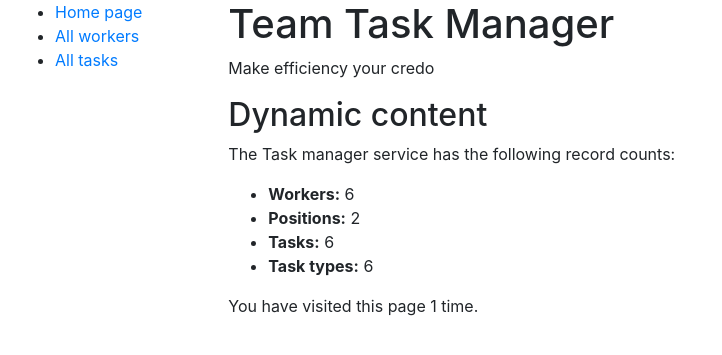
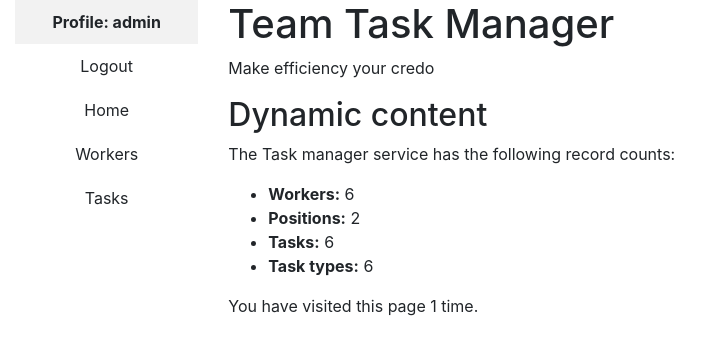
Before and after one commit to JohnnyWalker010/team-task-manager, a Django app: page / in a window 1280 px wide. Shown: the top 355 px of the page, without its empty margins (0-722 px from the left). Run offline with Django 5.2, Linux system fonts and the light colour scheme; a user stored in the database is signed in; data comes from the database, SQL or seed files in the repository.

Commit message:
Add files to previous commit

```diff
--- a/task_manager/urls.py
+++ b/task_manager/urls.py
@@ -1,3 +1,4 @@
+from django.contrib.auth.views import LogoutView, LoginView
 from django.urls import path
 
 from task_manager.views import (
@@ -15,6 +16,8 @@ app_name = "task_manager"
 
 urlpatterns = [
     path("", index, name="index"),
+    path("login/", LoginView.as_view(), name="login"),
+    path("logout/", LogoutView.as_view(), name="logout"),
     path("workers_list/", WorkerListView.as_view(), name="workers_list"),
     path("workers_list/create", WorkerCreateView.as_view(), name="create_worker"),
     path("workers/<int:pk>/", WorkerUpdateView.as_view(), name="update_worker"),
--- a/task_manager/views.py
+++ b/task_manager/views.py
@@ -3,7 +3,7 @@ from django.contrib.auth.decorators import login_required
 from django.contrib.auth.mixins import LoginRequiredMixin
 from django.shortcuts import render
 from django.urls import reverse_lazy
-from django.views.generic import ListView, CreateView, UpdateView, DeleteView
+from django.views.generic import ListView, CreateView, UpdateView, DeleteView, DetailView
 
 from task_manager.forms import (
     WorkerSearchForm,
--- a/team_task_manager/settings.py
+++ b/team_task_manager/settings.py
@@ -126,3 +126,7 @@ STATIC_URL = "static/"
 DEFAULT_AUTO_FIELD = "django.db.models.BigAutoField"
 
 CRISPY_TEMPLATE_PACK = "bootstrap4"
+
+LOGIN_URL = "task_manager:login"
+
+LOGIN_REDIRECT_URL = "task_manager:index"
--- a/templates/includes/sidebar.html
+++ b/templates/includes/sidebar.html
@@ -1,13 +1,41 @@
-<ul class="sidebar-nav">
-  {% if user.is_authenticated %}
-{#      <a href="{% url "task_manager:worker_detail" pk=user.id %}">{{ user.username }}</a>#}
-{#    <a href="{% url "logout" %}">Logout</a>#}
-    <li><a href="{% url "task_manager:index" %}">Home page</a></li>
-    <li><a href="{% url "task_manager:workers_list" %}">All workers</a></li>
-    <li><a href="{% url "task_manager:tasks_list" %}">All tasks</a></li>
-{#    <li><a href="{% url "taxi:driver-list" %}">Drivers</a></li>#}
-  {% else %}
-    <a href="{% url "login" %}">Login</a>
+<table class="sidebar" style="border-collapse: collapse; width: 100%; text-align: center;">
+  <tr style="background-color: #f2f2f2;">
+    <td style="padding: 10px; font-weight: bold;">
+      {% if user.is_authenticated %}
+        <a href="{% url "task_manager:update_worker" pk=user.id %}" style="text-decoration: none; color: inherit;">Profile: {{ user.username }}</a>
+      {% endif %}
+    </td>
+  </tr>
 
+  <tr>
+    <td style="padding: 10px;">
+      <a href="{% url "task_manager:logout" %}" style="text-decoration: none; color: inherit;">Logout</a>
+    </td>
+  </tr>
+
+  <tr>
+    <td style="padding: 10px;">
+      <a href="{% url "task_manager:index" %}" style="text-decoration: none; color: inherit;">Home</a>
+    </td>
+  </tr>
+
+  <tr>
+    <td style="padding: 10px;">
+      <a href="{% url "task_manager:workers_list" %}" style="text-decoration: none; color: inherit;">Workers</a>
+    </td>
+  </tr>
+
+  <tr>
+    <td style="padding: 10px;">
+      <a href="{% url "task_manager:tasks_list" %}" style="text-decoration: none; color: inherit;">Tasks</a>
+    </td>
+  </tr>
+
+  {% if not user.is_authenticated %}
+    <tr>
+      <td style="padding: 10px;">
+        <a href="{% url "task_manager:login" %}" style="text-decoration: none; color: inherit;">Login</a>
+      </td>
+    </tr>
   {% endif %}
-</ul>
+</table>
--- a/templates/registration/logged_out.html
+++ b/templates/registration/logged_out.html
@@ -0,0 +1,6 @@
+{% extends "base.html" %}
+
+{% block content %}
+  <p>You are logged out now</p>
+  <a href="{% url "task_manager:login" %}?next={{ request.path }}">Click here to login</a>
+{% endblock %}
```
Also changed, not shown: task_manager/forms.py (+8 -1 lines), task_manager/models.py (+4 -4 lines), templates/registration/login.html (+17 -0 lines).
